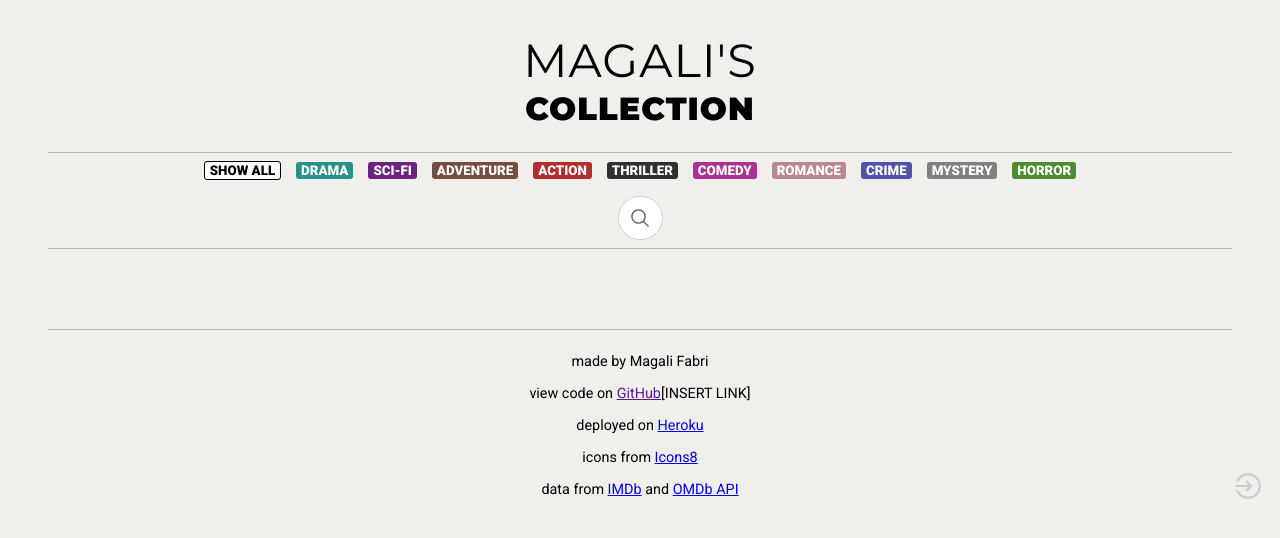
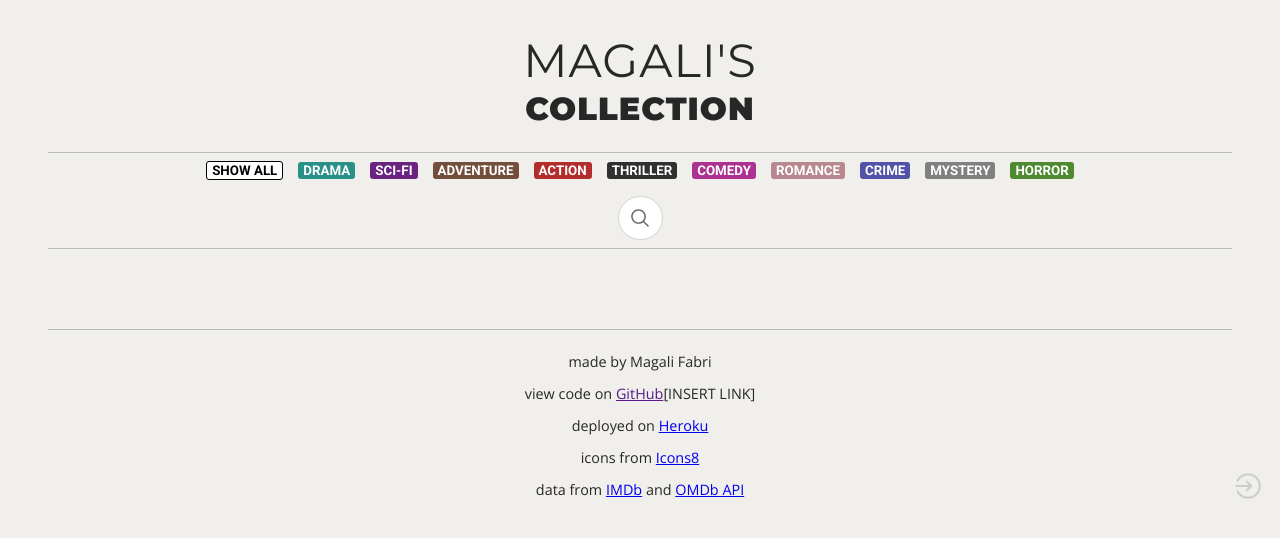
Before and after one commit to magalifabri/magalis-favourites, a PHP site: page / in a window 1280 px wide. Shown: the top 538 px of the page. Run offline with PHP 8.4, Linux system fonts and the light colour scheme; data that the repository does not hold is empty; some libraries are stand-ins or nearby versions.

Commit message:
Tweak font styling

```diff
--- a/Views/Movie/index.php
+++ b/Views/Movie/index.php
@@ -5,10 +5,6 @@
     <meta charset="UTF-8">
     <meta http-equiv="X-UA-Compatible" content="IE=edge">
     <meta name="viewport" content="width=device-width, initial-scale=1.0">
-
-    <link rel="preconnect" href="https://fonts.googleapis.com">
-    <link rel="preconnect" href="https://fonts.gstatic.com" crossorigin>
-    <link href="https://fonts.googleapis.com/css2?family=Montserrat:wght@400;500;600;700;800;900&family=Roboto:wght@400;900&family=Open+Sans:wght@400;500;600;700&display=swap" rel="stylesheet">
 
     <link rel="stylesheet" href="Views/sass/style.css">
     <script defer src="script.js"></script>
--- a/Views/sass/style.css
+++ b/Views/sass/style.css
@@ -1,7 +1,10 @@
+@import url("https://fonts.googleapis.com/css2?family=Montserrat:wght@100;200;300;400;500;600;700;800;900&family=Open+Sans:ital,wght@0,300;0,400;0,500;0,600;0,700;0,800;1,300;1,400;1,500;1,600;1,700;1,800&family=Roboto+Condensed:ital,wght@0,300;0,400;0,700;1,300;1,400;1,700&family=Roboto+Serif:ital,wght@0,100;0,200;0,300;0,400;0,500;0,600;0,700;0,800;0,900;1,100;1,200;1,300;1,400;1,500;1,600;1,700;1,800;1,900&family=Roboto:ital,wght@0,100;0,300;0,400;0,500;0,700;0,900;1,100;1,300;1,400;1,500;1,700;1,900&display=swap");
 /*
+font-family: 'Montserrat', sans-serif;
 font-family: 'Open Sans', sans-serif;
 font-family: 'Roboto', sans-serif;
-font-family: 'Montserrat', sans-serif;
+font-family: 'Roboto Condensed', sans-serif;
+font-family: 'Roboto Serif', serif;
 */
 * {
   box-sizing: border-box;
@@ -12,7 +15,8 @@ font-family: 'Montserrat', sans-serif;
 body {
   min-width: 300px;
   padding: 0 1rem 1rem;
-  font-family: "Roboto", sans-serif;
+  color: #272727;
+  font-family: "Open Sans", sans-serif;
   background-color: #f1efec;
 }
 
@@ -132,7 +136,7 @@ header h1::first-line {
   width: 100%;
   font-size: 200%;
   font-family: "Montserrat", sans-serif;
-  font-weight: 600;
+  font-weight: 700;
 }
 
 .title,
@@ -201,6 +205,7 @@ header h1::first-line {
 
 .description {
   margin: auto 0;
+  line-height: 1.75;
 }
 
 .card hr {
@@ -216,6 +221,7 @@ header h1::first-line {
   flex-wrap: wrap;
   justify-content: space-evenly;
   align-items: center;
+  font-family: "Roboto", sans-serif;
   font-size: 0.8rem;
 }
 
@@ -225,55 +231,10 @@ header h1::first-line {
   padding: 3px 4px;
   text-decoration: none;
   color: black;
-  font-family: "Roboto", sans-serif;
   font-size: 0.7rem;
-  font-weight: bold;
+  font-weight: 900;
 }
 
-/*
-.searchbar {
-    display: flex;
-    flex-direction: row;
-    align-items: center;
-    justify-content: center;
-    margin: 1rem auto 0;
-    height: 35px;
-}
-
-.searchbar img {
-    order: 1;
-    height: 100%;
-    padding: 10px;
-
-    border-radius: 15px 0 0 15px;
-    border: 1px solid lightgray;
-    border-right: none;
-    background-color: white;
-    transition: all .2s;
-}
-
-.search {
-    order: 2;
-    border: 1px solid lightgray;
-    border-left: none;
-    border-radius: 0 15px 15px 0;
-    height: 100%;
-    font-family: 'Open Sans', sans-serif;
-    font-size: 100%;
-    transition: all .2s;
-
-    &:focus {
-        outline: none;
-        border: 1px solid black;
-        border-left: none;
-    }
-}
-
-.search:focus + img {
-    border: 1px solid black;
-    border-right: none;
-}
-*/
 footer {
   padding: 2rem 2rem 0;
   position: relative;
--- a/Views/sass/style.scss
+++ b/Views/sass/style.scss
@@ -1,22 +1,26 @@
-// card > cover-img + genres-container + data-container > title + year + rating + link
+@import url('https://fonts.googleapis.com/css2?family=Montserrat:wght@100;200;300;400;500;600;700;800;900&family=Open+Sans:ital,wght@0,300;0,400;0,500;0,600;0,700;0,800;1,300;1,400;1,500;1,600;1,700;1,800&family=Roboto+Condensed:ital,wght@0,300;0,400;0,700;1,300;1,400;1,700&family=Roboto+Serif:ital,wght@0,100;0,200;0,300;0,400;0,500;0,600;0,700;0,800;0,900;1,100;1,200;1,300;1,400;1,500;1,600;1,700;1,800;1,900&family=Roboto:ital,wght@0,100;0,300;0,400;0,500;0,700;0,900;1,100;1,300;1,400;1,500;1,700;1,900&display=swap');
+
+
 /*
+font-family: 'Montserrat', sans-serif;
 font-family: 'Open Sans', sans-serif;
 font-family: 'Roboto', sans-serif;
-font-family: 'Montserrat', sans-serif;
+font-family: 'Roboto Condensed', sans-serif;
+font-family: 'Roboto Serif', serif;
 */
 
 * {
     box-sizing: border-box;
     margin: 0;
     padding: 0;
-
-    // border: 1px solid gray;
 }
 
 body {
     min-width: 300px;
     padding: 0 1rem 1rem;
-    font-family: 'Roboto', sans-serif;
+
+    color: rgb(39, 39, 39);
+    font-family: 'Open Sans', sans-serif;
     background-color: rgb(241, 239, 236);
 }
 
@@ -92,8 +96,6 @@ header {
 }
 
 
-
-
 // SEARCHBAR
 
 .search-bar {
@@ -124,8 +126,6 @@ header {
     }
 }
 
-
-// <a href="https://www.flaticon.com/free-icons/search" title="search icons">Search icons created by Pixel perfect - Flaticon</a>
 
 // CARDS
 
@@ -164,7 +164,7 @@ header {
     font-size: 200%;
 
     font-family: 'Montserrat', sans-serif;
-    font-weight: 600;
+    font-weight: 700;
 }
 
 .title,
@@ -208,6 +208,7 @@ header {
 
 .description {
     margin: auto 0; // take leftover space for vertical alignment
+    line-height: 1.75;
 }
 
 .card hr {
@@ -227,6 +228,7 @@ header {
     justify-content: space-evenly;
     align-items: center;
 
+    font-family: 'Roboto', sans-serif;
     font-size: .8rem;
 }
 
@@ -237,74 +239,9 @@ header {
 
     text-decoration: none;
     color: black;
-    font-family: 'Roboto', sans-serif;
     font-size: .7rem;
-    font-weight: bold;
+    font-weight: 900;
 }
-
-// @media (hover: hover) {
-//     header {
-//         background: linear-gradient(90deg, rgba(255, 255, 255, 0), rgb(241, 239, 236), rgba(255, 255, 255, 0));
-//         position: relative;
-//         z-index: 2;
-//     }
-
-//     .card {
-//         transition: all .3s;
-
-//         &:hover {
-//             box-shadow: 0 0 0 9999px rgba(0, 0, 0, 0.199);
-//             z-index: 1;
-//             transform: scale(102%);
-//         }
-//     }
-// }
-
-
-/*
-.searchbar {
-    display: flex;
-    flex-direction: row;
-    align-items: center;
-    justify-content: center;
-    margin: 1rem auto 0;
-    height: 35px;
-}
-
-.searchbar img {
-    order: 1;
-    height: 100%;
-    padding: 10px;
-
-    border-radius: 15px 0 0 15px;
-    border: 1px solid lightgray;
-    border-right: none;
-    background-color: white;
-    transition: all .2s;
-}
-
-.search {
-    order: 2;
-    border: 1px solid lightgray;
-    border-left: none;
-    border-radius: 0 15px 15px 0;
-    height: 100%;
-    font-family: 'Open Sans', sans-serif;
-    font-size: 100%;
-    transition: all .2s;
-
-    &:focus {
-        outline: none;
-        border: 1px solid black;
-        border-left: none;
-    }
-}
-
-.search:focus + img {
-    border: 1px solid black;
-    border-right: none;
-}
-*/
 
 
 // FOOTER
@@ -312,6 +249,7 @@ header {
 footer {
     padding: 2rem 2rem 0;
     position: relative;
+
     text-align: center;
     font-size: .9rem;
 
```
